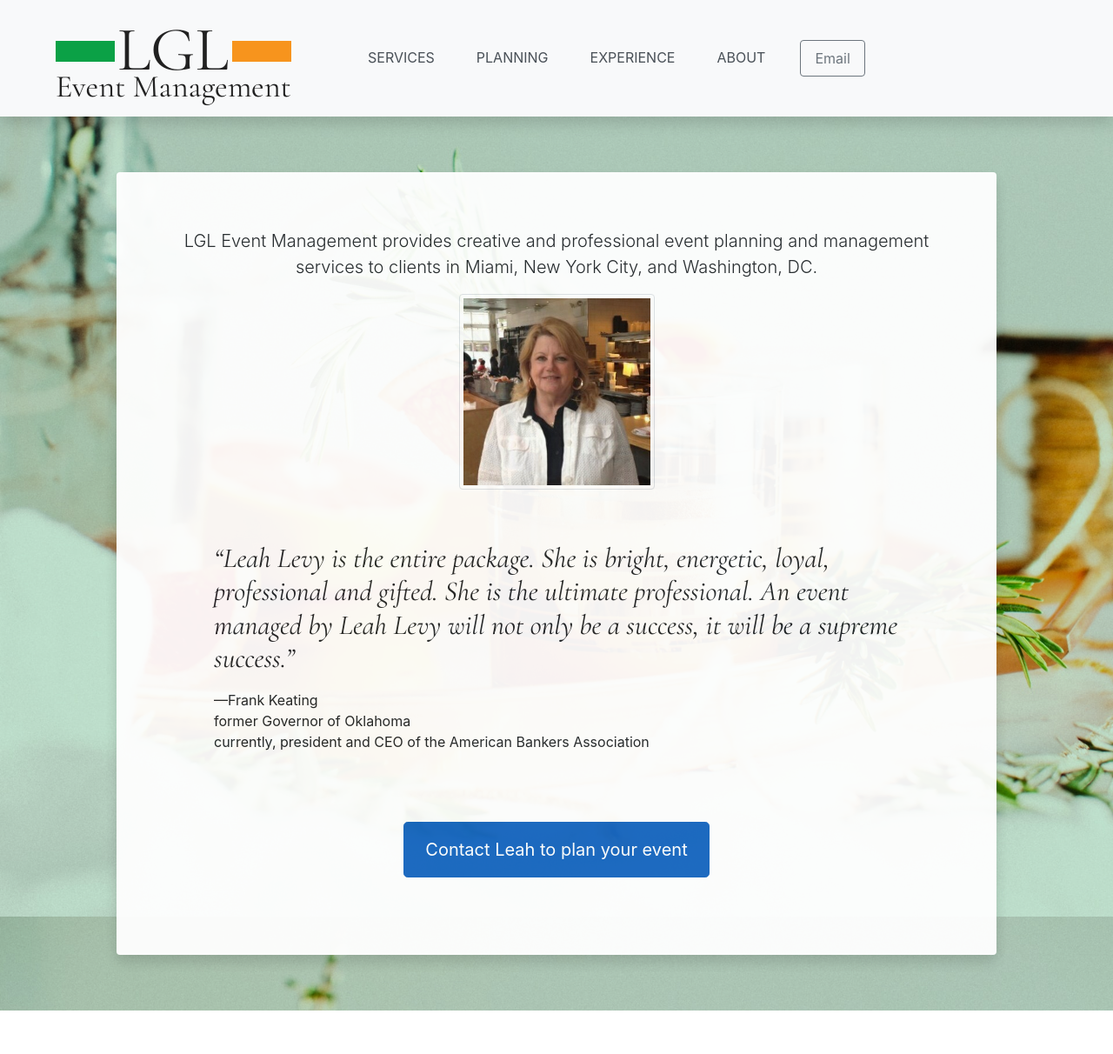
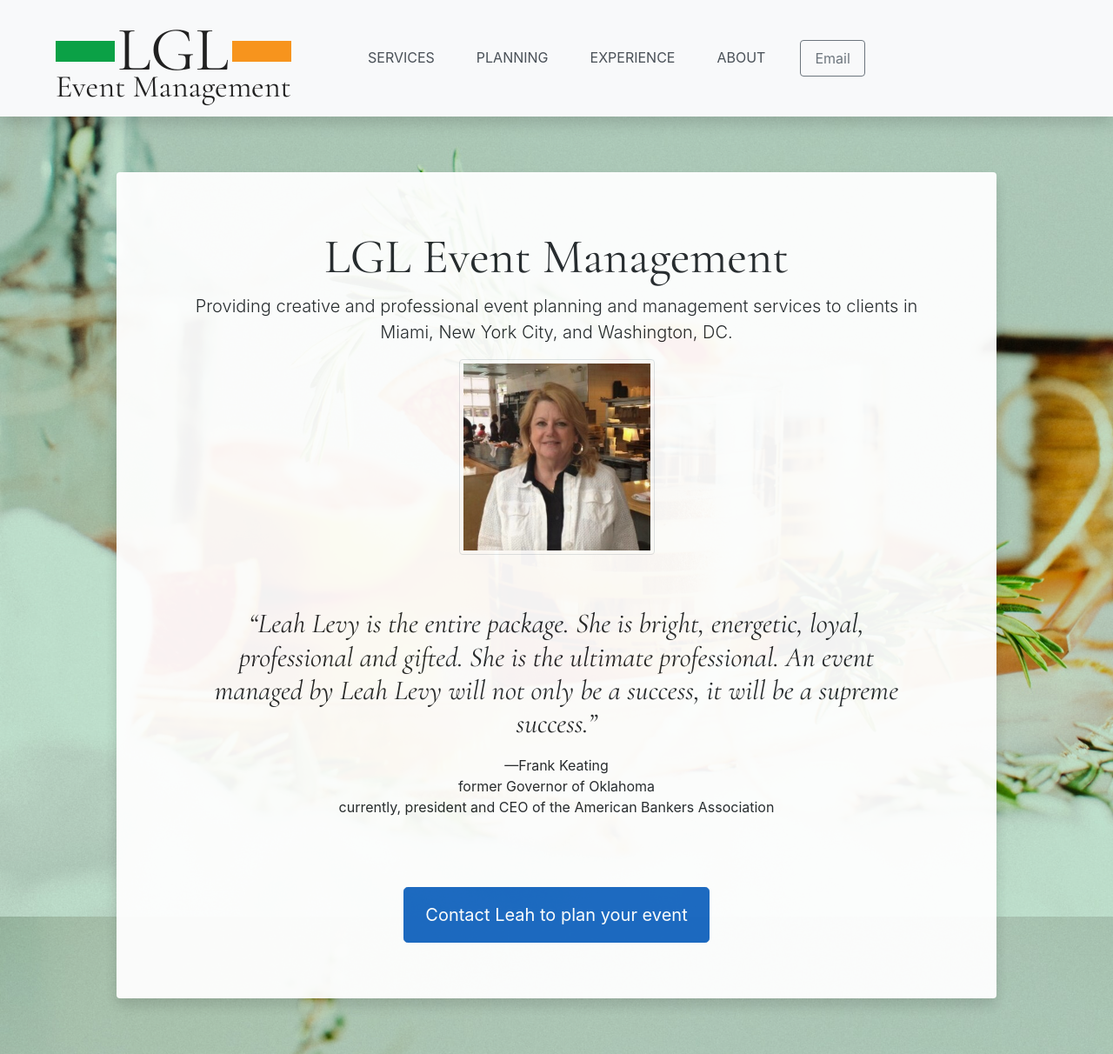
Before and after one commit to pglevy/lglem, a Jekyll site: the page built from index.md, in a window 1280 px wide. Shown: the whole page at 87% size. Built offline with Jekyll 4.4.1, drawn with Linux system fonts in a browser that asks for light colours; some web fonts are replaced; before the commit the page ends 1162 px from its top, so only the background shows below that.

Commit message:
fix no heading on homepage

```diff
--- a/_layouts/default.html
+++ b/_layouts/default.html
@@ -20,11 +20,13 @@
       <div class="container py-4 p-md-8">
         <div class="card w-100 shadow border-0 min-vh-100" style="opacity: .95;">
           <div class="card-body p-md-8">
-            <div class="card-title text-center lead bg-white"><p>LGL Event Management provides creative and professional event planning and management services to clients in Miami, New York City, and Washington, DC.</p>
+            <div class="card-title text-center lead bg-white">
+              <h1 class="display-4">{{ site.title }}</h1>
+              <p>{{ site.description  }}</p>
             <img alt="Photo of Leah Levy" src="assets/img/leah-2.jpg" class="img-thumbnail" width="225">
             </div>
 
-            <blockquote class="p-6"><span class="h2 font-italic">“Leah Levy is the entire package. She is bright, energetic, loyal, professional and gifted. She is the ultimate professional. An event managed by Leah Levy will not only be a success, it will be a supreme success.”</span>
+            <blockquote class="p-6 text-center"><span class="h2 font-italic">“Leah Levy is the entire package. She is bright, energetic, loyal, professional and gifted. She is the ultimate professional. An event managed by Leah Levy will not only be a success, it will be a supreme success.”</span>
               <p class="mt-3">—Frank Keating<br>
                 former Governor of Oklahoma<br>
                 currently, president and CEO of the American Bankers Association</p>
```
